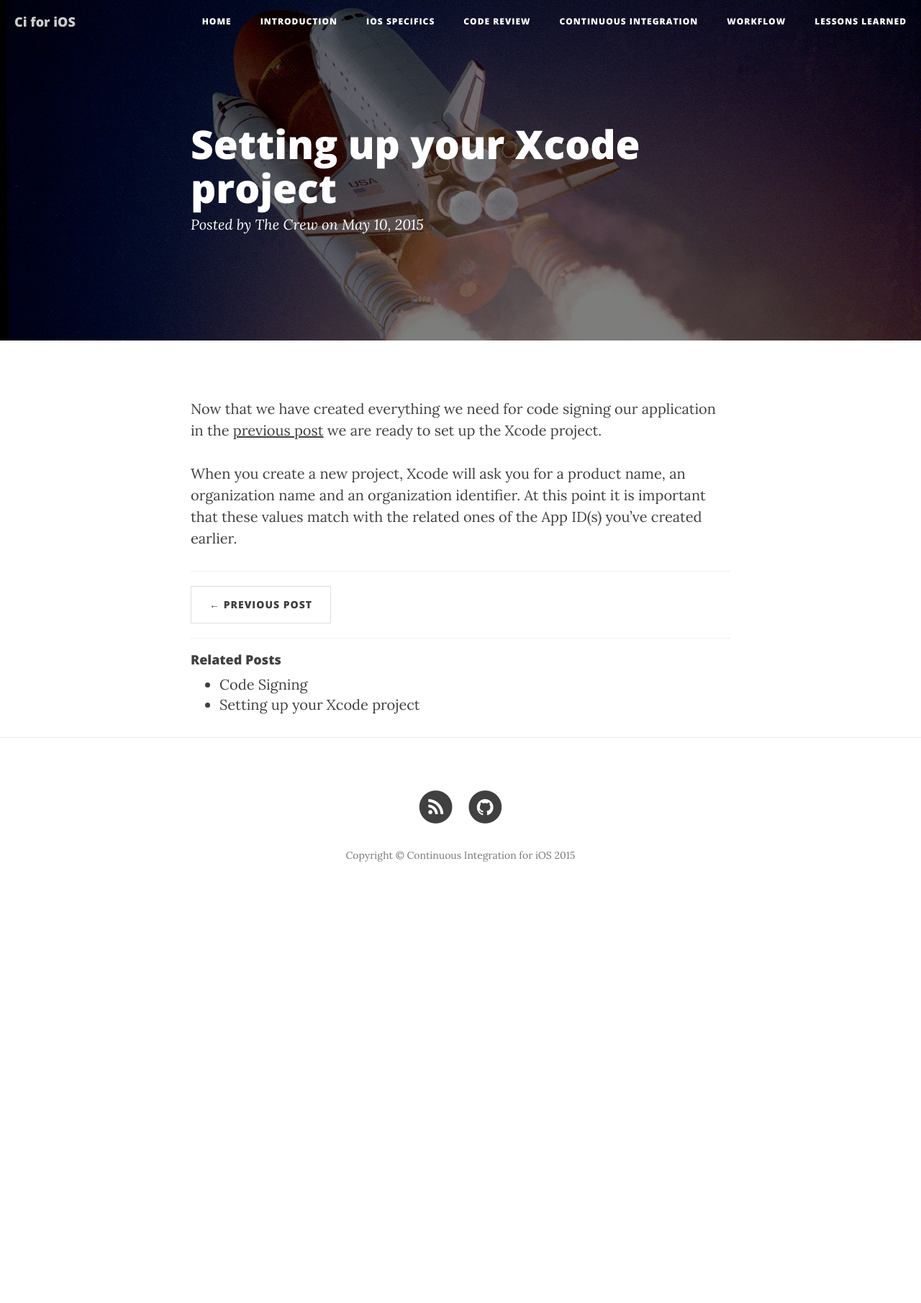
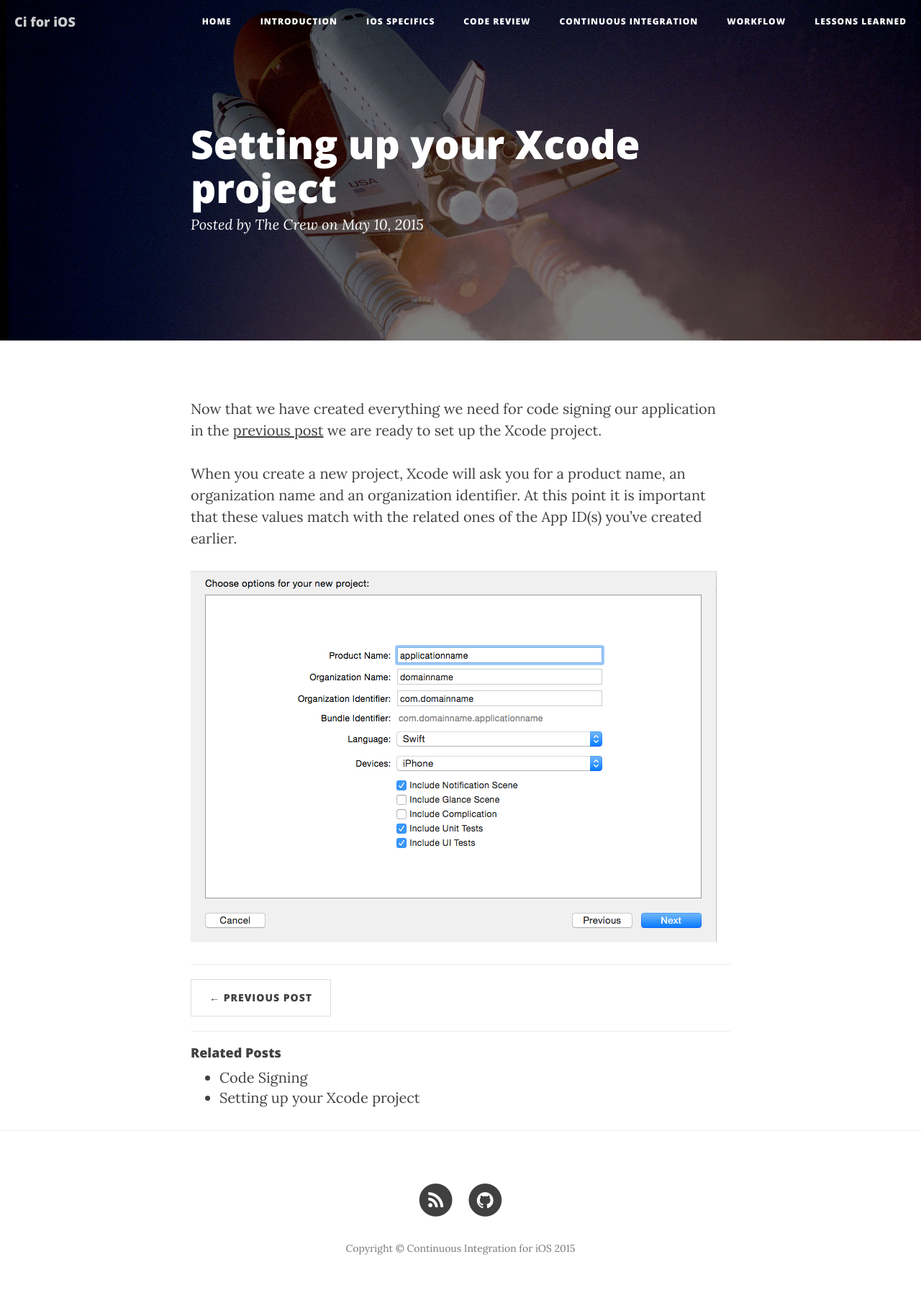
Before and after one commit to ciforios/ciforios.github.io, a Jekyll site: the page built from _posts/2015-05-10-Setting-Up-Xcode.markdown, in a window 1280 px wide. Shown: the whole page at 72% size. Built offline with Jekyll 4.4.1, drawn with Linux system fonts in a browser that asks for light colours; nearby versions of some CDN libraries; Markdown is read by kramdown in place of the engine named in the settings; before the commit the page ends 1264 px from its top, so only the background shows below that.

Commit message:
added content

```diff
--- a/_posts/2015-05-10-Setting-Up-Xcode.markdown
+++ b/_posts/2015-05-10-Setting-Up-Xcode.markdown
@@ -10,3 +10,5 @@
 Now that we have created everything we need for code signing our application in the [previous post](http://ciforios.github.io/2015/05/08/Code-Signing/) we are ready to set up the Xcode project.
 
 When you create a new project, Xcode will ask you for a product name, an organization name and an organization identifier. At this point it is important that these values match with the related ones of the App ID(s) you've created earlier.
+
+![image](/img/xcode-create-project.png)
```
Also changed, not shown: img/xcode-create-project.png (added).
